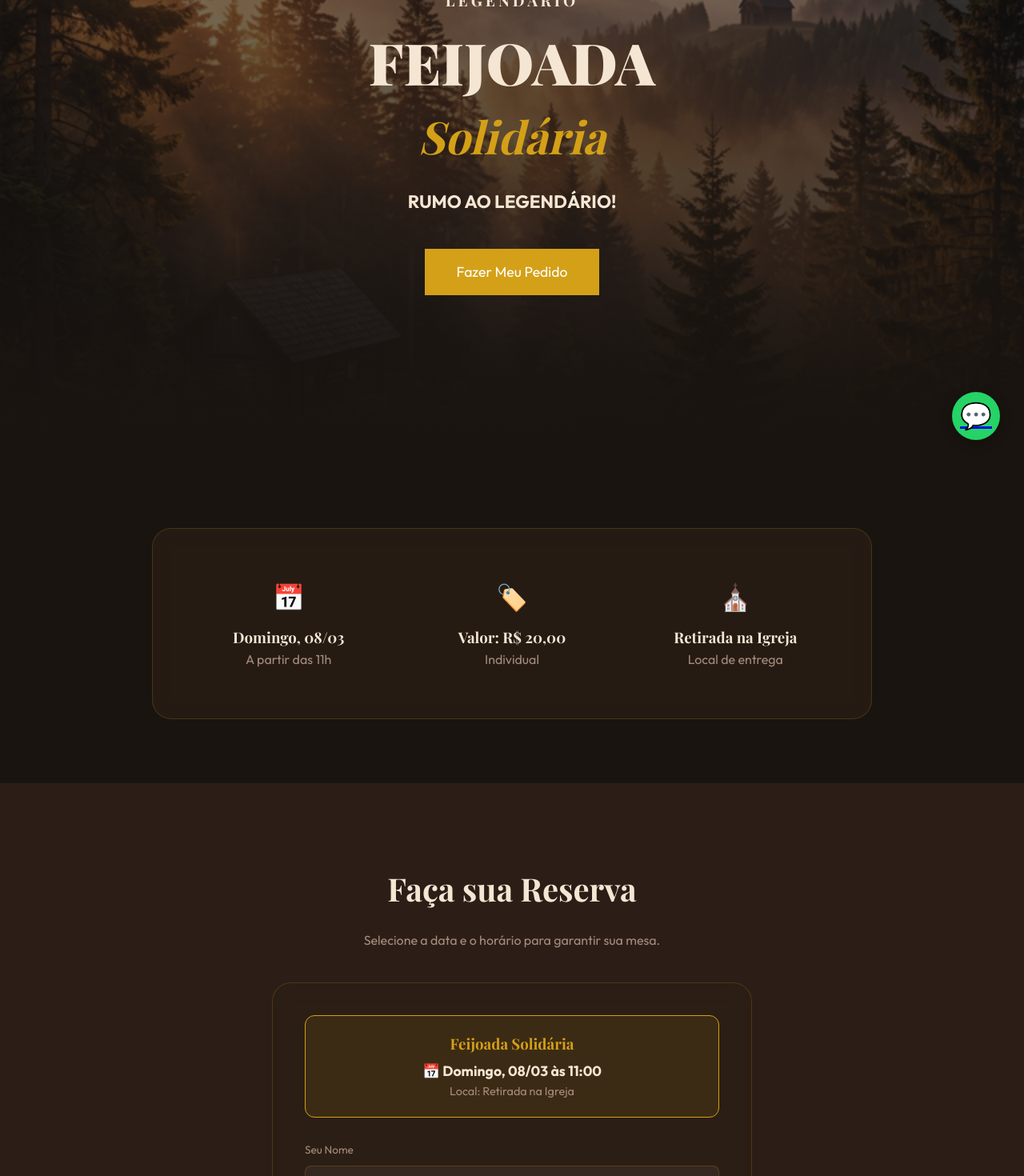
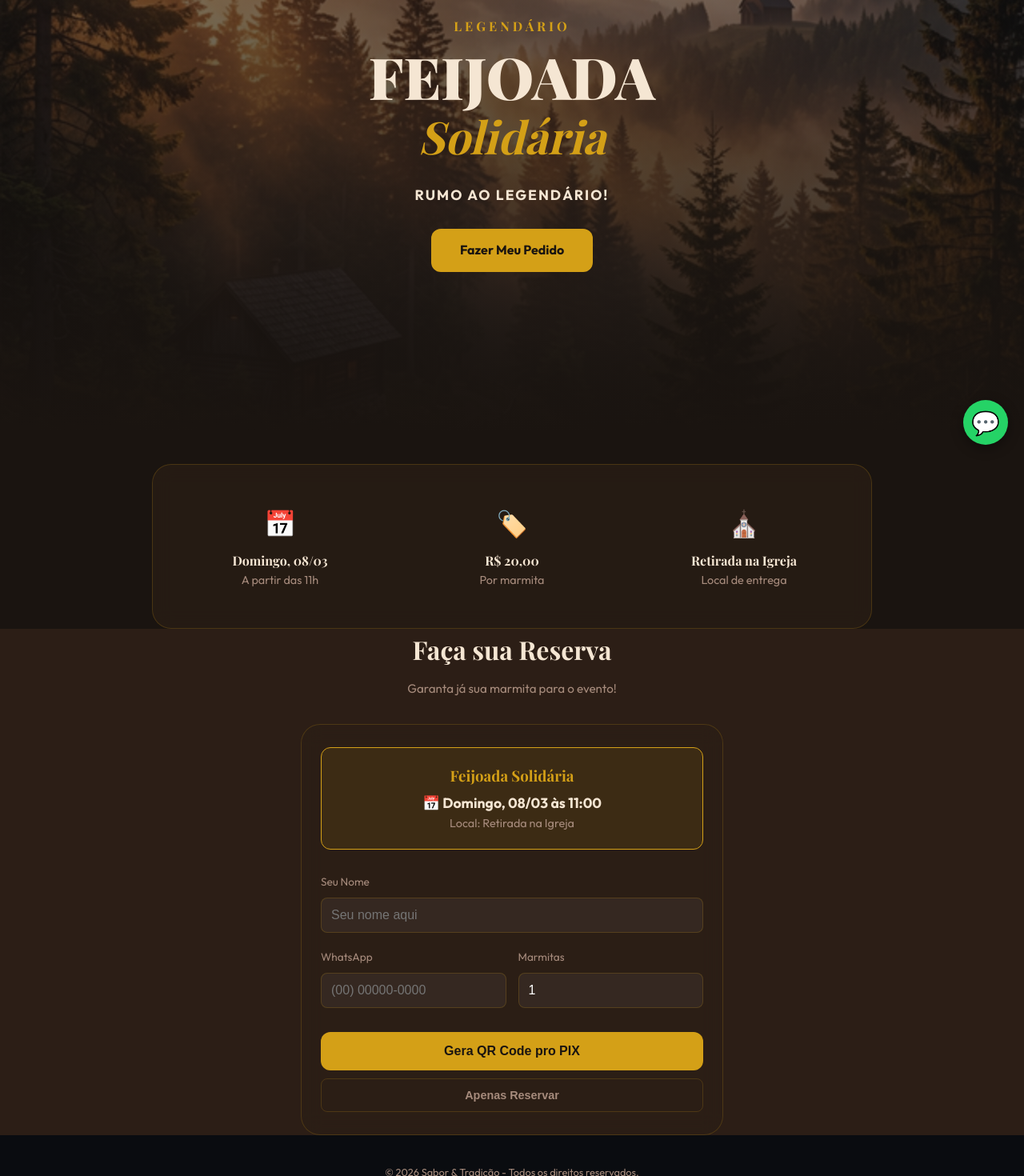
Before and after one commit to helenilsoon/reserva-feijoada, a Next.js app: page / in a window 1280 px wide. Shown: the part 220-1690 px from the top of the page at 80% size. Built offline with nearby package versions, Linux system fonts and the light colour scheme.

Commit message:
feat: mobile-responsive layout for home page and admin dashboard

```diff
--- a/src/app/globals.css
+++ b/src/app/globals.css
@@ -2,18 +2,12 @@
 
 :root {
   --primary: #d4a017;
-  /* Gold/Ocre from flyer */
   --primary-dark: #b8860b;
   --secondary: #4a3728;
-  /* Deep brown */
   --accent: #e67e22;
-  /* Burnt orange */
   --background: #1a1410;
-  /* Very dark wood/earth */
   --surface: #2c1e16;
-  /* Wood texture base */
   --text: #f5e6d3;
-  /* Antique white/parchment */
   --text-muted: #a68b7c;
   --glass: rgba(44, 30, 22, 0.7);
   --glass-border: rgba(212, 160, 23, 0.2);
@@ -80,19 +74,27 @@ button {
   border: none;
 }
 
-button:hover {
-  transform: translateY(-2px);
-  box-shadow: 0 8px 20px rgba(230, 126, 34, 0.3);
+button:active {
+  transform: translateY(0);
+}
+
+@media (hover: hover) {
+  button:hover {
+    transform: translateY(-2px);
+    box-shadow: 0 8px 20px rgba(230, 126, 34, 0.3);
+  }
 }
 
 .btn-primary {
   background-color: var(--primary);
-  color: white;
+  color: #1a1410;
   padding: 12px 24px;
+  font-weight: 700;
 }
 
+/* ── HERO ─────────────────────────────── */
 .hero {
-  height: 100vh;
+  height: 100svh;
   width: 100%;
   display: flex;
   align-items: center;
@@ -117,20 +119,94 @@ button:hover {
   padding: 0 20px;
 }
 
-.hero h1 {
-  font-size: 5rem;
-  margin-bottom: 20px;
-  line-height: 1;
+/* ── DESKTOP HERO TEXT ─────────────────── */
+.hero-title-main {
+  font-size: 4.5rem;
+  font-family: 'Playfair Display', serif;
+  font-weight: 900;
+  margin-bottom: 0;
+  line-height: 1.1;
 }
 
-.hero p {
-  font-size: 1.25rem;
-  color: var(--text-muted);
-  margin-bottom: 40px;
+.hero-title-sub {
+  font-size: 3.5rem;
+  font-family: 'Playfair Display', serif;
+  font-style: italic;
+  margin-top: -10px;
+  color: var(--primary);
 }
 
-@media (max-width: 768px) {
-  .hero h1 {
-    font-size: 3rem;
+/* ── HEADER ────────────────────────────── */
+.header-nav {
+  display: flex;
+  gap: 20px;
+  align-items: center;
+}
+
+.header-nav a {
+  color: var(--text-muted);
+  text-decoration: none;
+  font-size: 0.9rem;
+  transition: color 0.2s;
+  white-space: nowrap;
+}
+
+.header-nav a:hover {
+  color: var(--primary);
+}
+
+/* ── ADMIN TABLE ───────────────────────── */
+.admin-table-wrap {
+  overflow-x: auto;
+  -webkit-overflow-scrolling: touch;
+}
+
+.admin-table {
+  width: 100%;
+  border-collapse: collapse;
+  text-align: left;
+  min-width: 720px;
+}
+
+/* ── INPUT STYLES ──────────────────────── */
+input[type="text"],
+input[type="tel"],
+input[type="number"],
+select {
+  -webkit-appearance: none;
+  appearance: none;
+  font-size: 16px;
+  /* prevent zoom on iOS */
+}
+
+/* ── MOBILE ────────────────────────────── */
+@media (max-width: 640px) {
+  .hero-title-main {
+    font-size: 2.8rem;
+  }
+
+  .hero-title-sub {
+    font-size: 2.2rem;
+  }
+
+  .header-nav a:not(.header-cta) {
+    display: none;
+  }
+
+  .glass-card {
+    border-radius: 16px;
+  }
+
+  .section-pad {
+    padding: 60px 16px;
+  }
+
+  .form-grid {
+    grid-template-columns: 1fr !important;
+  }
+
+  .admin-action-col {
+    flex-direction: column;
+    gap: 6px;
   }
 }
--- a/src/app/page.tsx
+++ b/src/app/page.tsx
@@ -10,36 +10,38 @@ export default function Home() {
       {/* Hero Section */}
       <section className="hero" style={{ backgroundImage: 'url("/hero-bg.png")' }}>
         <div className="hero-content animate-fade">
-          <h1 className="brand" style={{ fontSize: '1.2rem', marginBottom: '10px', textTransform: 'uppercase', letterSpacing: '4px' }}>Legendário</h1>
-          <h2 style={{ fontSize: '4.5rem', fontFamily: 'Playfair Display', fontWeight: 900, marginBottom: '0' }}>FEIJOADA</h2>
-          <h2 style={{ fontSize: '3.5rem', fontFamily: 'Playfair Display', fontStyle: 'italic', marginTop: '-10px', color: 'var(--primary)' }}>Solidária</h2>
-          <p style={{ marginTop: '20px', fontSize: '1.4rem', fontWeight: 'bold', color: 'var(--text)' }}>
+          <h1 className="brand" style={{ fontSize: '1rem', marginBottom: '10px', textTransform: 'uppercase', letterSpacing: '4px', color: 'var(--primary)' }}>Legendário</h1>
+          <h2 className="hero-title-main">FEIJOADA</h2>
+          <h2 className="hero-title-sub">Solidária</h2>
+          <p style={{ marginTop: '16px', fontSize: '1.1rem', fontWeight: 'bold', color: 'var(--text)', letterSpacing: '2px' }}>
             RUMO AO LEGENDÁRIO!
           </p>
-          <div style={{ display: 'flex', gap: '15px', justifyContent: 'center', marginTop: '30px' }}>
-            <a href="#reservar" className="btn-primary" style={{ textDecoration: 'none', background: 'var(--primary)', padding: '15px 40px', fontSize: '1.1rem' }}>Fazer Meu Pedido</a>
+          <div style={{ display: 'flex', gap: '15px', justifyContent: 'center', marginTop: '28px' }}>
+            <a href="#reservar" className="btn-primary" style={{ textDecoration: 'none', padding: '14px 36px', fontSize: '1rem', borderRadius: '12px', fontWeight: '700' }}>
+              Fazer Meu Pedido
+            </a>
           </div>
         </div>
       </section>
 
-      {/* Info Section */}
-      <section id="info" style={{ padding: '80px 20px', textAlign: 'center' }}>
-        <div className="glass-card animate-fade" style={{ maxWidth: '900px', margin: '0 auto', padding: '40px' }}>
-          <div style={{ display: 'grid', gridTemplateColumns: 'repeat(auto-fit, minmax(200px, 1fr))', gap: '20px' }}>
-            <div style={{ padding: '20px' }}>
-              <div style={{ fontSize: '2rem', marginBottom: '10px' }}>📅</div>
-              <h3>Domingo, 08/03</h3>
-              <p style={{ color: 'var(--text-muted)' }}>A partir das 11h</p>
+      {/* Info Cards */}
+      <section id="info" className="section-pad" style={{ textAlign: 'center' }}>
+        <div className="glass-card animate-fade" style={{ maxWidth: '900px', margin: '0 auto', padding: '32px 24px' }}>
+          <div style={{ display: 'grid', gridTemplateColumns: 'repeat(auto-fit, minmax(160px, 1fr))', gap: '20px' }}>
+            <div style={{ padding: '16px' }}>
+              <div style={{ fontSize: '2rem', marginBottom: '8px' }}>📅</div>
+              <h3 style={{ fontSize: '1rem' }}>Domingo, 08/03</h3>
+              <p style={{ color: 'var(--text-muted)', fontSize: '0.9rem' }}>A partir das 11h</p>
             </div>
-            <div style={{ padding: '20px' }}>
-              <div style={{ fontSize: '2rem', marginBottom: '10px' }}>🏷️</div>
-              <h3>Valor: R$ 20,00</h3>
-              <p style={{ color: 'var(--text-muted)' }}>Individual</p>
+            <div style={{ padding: '16px' }}>
+              <div style={{ fontSize: '2rem', marginBottom: '8px' }}>🏷️</div>
+              <h3 style={{ fontSize: '1rem' }}>R$ 20,00</h3>
+              <p style={{ color: 'var(--text-muted)', fontSize: '0.9rem' }}>Por marmita</p>
             </div>
-            <div style={{ padding: '20px' }}>
-              <div style={{ fontSize: '2rem', marginBottom: '10px' }}>⛪</div>
-              <h3>Retirada na Igreja</h3>
-              <p style={{ color: 'var(--text-muted)' }}>Local de entrega</p>
+            <div style={{ padding: '16px' }}>
+              <div style={{ fontSize: '2rem', marginBottom: '8px' }}>⛪</div>
+              <h3 style={{ fontSize: '1rem' }}>Retirada na Igreja</h3>
+              <p style={{ color: 'var(--text-muted)', fontSize: '0.9rem' }}>Local de entrega</p>
             </div>
           </div>
         </div>
@@ -50,41 +52,43 @@ export default function Home() {
         href="https://wa.me/5592993914928?text=Olá! Gostaria de informações sobre a Feijoada Solidária."
         target="_blank"
         rel="noopener noreferrer"
+        aria-label="Falar no WhatsApp"
         style={{
           position: 'fixed',
-          bottom: '30px',
-          right: '30px',
+          bottom: '24px',
+          right: '20px',
           backgroundColor: '#25d366',
-          width: '60px',
-          height: '60px',
+          width: '56px',
+          height: '56px',
           borderRadius: '50%',
           display: 'flex',
           alignItems: 'center',
           justifyContent: 'center',
-          boxShadow: '0 4px 15px rgba(0,0,0,0.3)',
+          boxShadow: '0 4px 15px rgba(0,0,0,0.4)',
           zIndex: 100,
-          fontSize: '2rem'
+          fontSize: '1.8rem',
+          textDecoration: 'none'
         }}
       >
         💬
       </a>
 
-      {/* Reservation Placeholder */}
-      <section id="reservar" style={{ padding: '100px 20px', background: 'var(--surface)' }}>
-        <div style={{ maxWidth: '600px', margin: '0 auto', textAlign: 'center' }}>
-          <h2 style={{ fontSize: '2.5rem', marginBottom: '20px' }}>Faça sua Reserva</h2>
-          <p style={{ color: 'var(--text-muted)', marginBottom: '40px' }}>
-            Selecione a data e o horário para garantir sua mesa.
+      {/* Reservation Section */}
+      <section id="reservar" className="section-pad" style={{ background: 'var(--surface)' }}>
+        <div style={{ maxWidth: '560px', margin: '0 auto', textAlign: 'center', padding: '0 16px' }}>
+          <h2 style={{ fontSize: '2rem', marginBottom: '12px' }}>Faça sua Reserva</h2>
+          <p style={{ color: 'var(--text-muted)', marginBottom: '32px', fontSize: '0.95rem' }}>
+            Garanta já sua marmita para o evento!
           </p>
-          <div className="glass-card" style={{ padding: '40px' }}>
+          <div className="glass-card" style={{ padding: '28px 24px' }}>
             <ReservationForm />
           </div>
         </div>
       </section>
 
-      <footer style={{ padding: '40px', textAlign: 'center', backgroundColor: '#0a0c10', color: 'var(--text-muted)', fontSize: '0.8rem' }}>
-        <p>&copy; 2026 Sabor & Tradição - Todos os direitos reservados.</p>
-        <Link href="/reservas" style={{ color: 'rgba(255,255,255,0.2)', fontSize: '0.7rem', textDecoration: 'none', marginTop: '10px', display: 'inline-block' }}>
+      <footer style={{ padding: '36px 20px', textAlign: 'center', backgroundColor: '#0a0c10', color: 'var(--text-muted)', fontSize: '0.8rem' }}>
+        <p>© 2026 Sabor & Tradição - Todos os direitos reservados.</p>
+        <Link href="/reservas" style={{ color: 'rgba(255,255,255,0.15)', fontSize: '0.7rem', textDecoration: 'none', marginTop: '8px', display: 'inline-block' }}>
           Reservas
         </Link>
       </footer>
--- a/src/components/ReservationForm.tsx
+++ b/src/components/ReservationForm.tsx
@@ -78,7 +78,7 @@ export default function ReservationForm() {
                         setShowModal(true);
                         setMessage({ type: 'success', text: 'Reserva feita! Conclua o pagamento abaixo.' });
                     } else {
-                        setMessage({ type: 'error', text: 'Reserva feita, mas erro ao gerar PIX automático. Use a opção manual ou fale conosco.' });
+                        setMessage({ type: 'error', text: checkoutData.error || 'Erro ao gerar PIX. Tente a opção manual.' });
                     }
                 } else {
                     setMessage({ type: 'success', text: 'Reserva confirmada! Você pode realizar o pagamento manualmente ou na retirada.' });
@@ -124,7 +124,7 @@ export default function ReservationForm() {
                     />
                 </div>
 
-                <div style={{ display: 'grid', gridTemplateColumns: '1fr 1fr', gap: '15px' }}>
+                <div style={{ display: 'grid', gridTemplateColumns: 'repeat(auto-fit, minmax(140px, 1fr))', gap: '15px' }}>
                     <div className="input-group">
                         <label style={{ display: 'block', marginBottom: '8px', fontSize: '0.85rem', color: 'var(--text-muted)' }}>WhatsApp</label>
                         <input
```
Also changed, not shown: src/app/api/checkout/route.ts (+35 -13 lines), src/app/reservas/page.tsx (+5 -5 lines).
